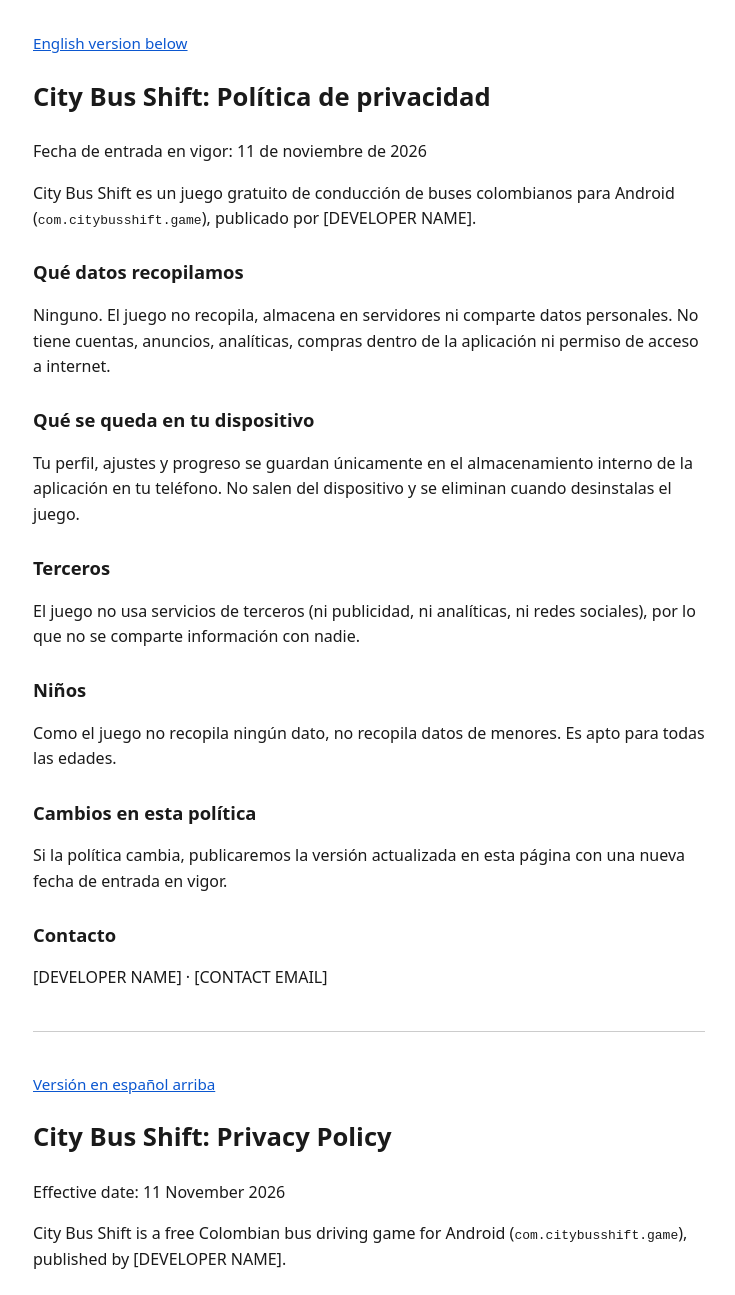
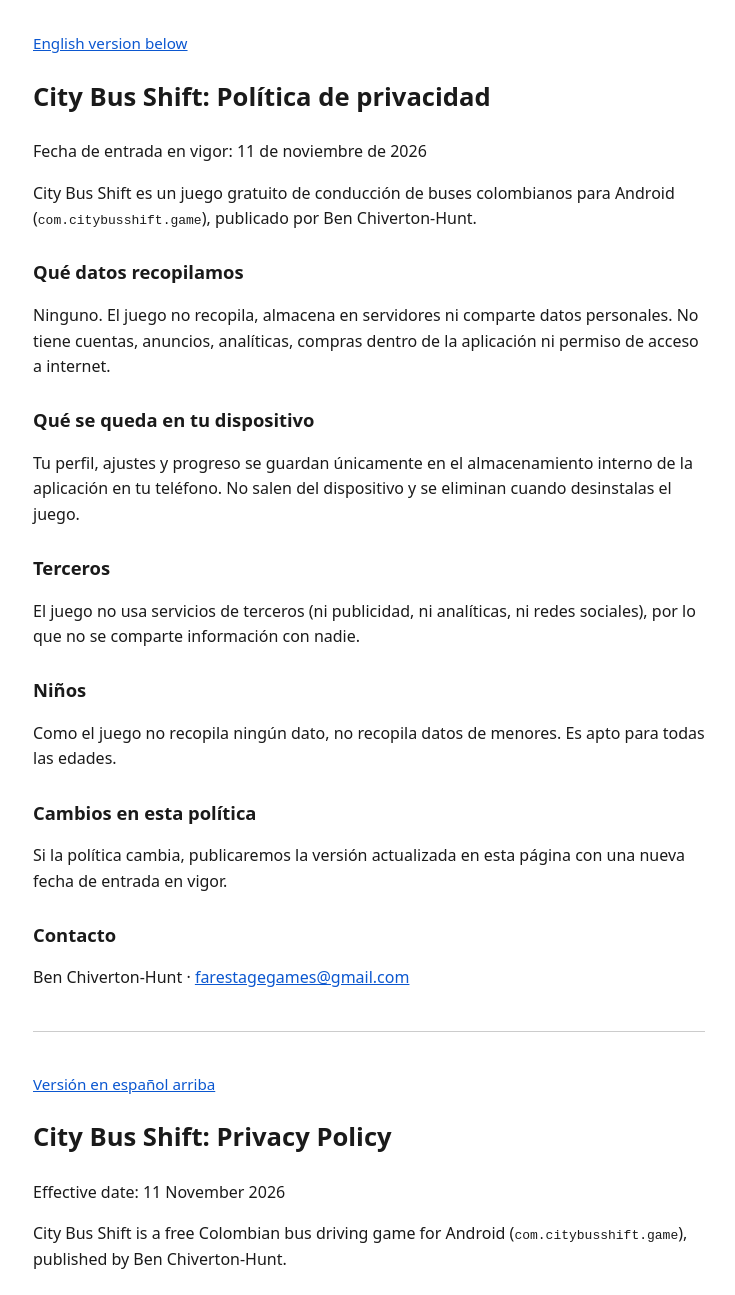
Before and after one commit to farestagegames/buseta, a plain HTML site: page store/privacy/index.html in a window 1280 px wide. Shown: the top 1295 px of the page, without its empty margins (271-1006 px from the left). Drawn offline with Linux system fonts and the light colour scheme.

Commit message:
Fill in the privacy policy contact and confirm the 13+ target age
Co-Authored-By: Claude Opus 5.5 <noreply@anthropic.com>

```diff
--- a/store/privacy/index.html
+++ b/store/privacy/index.html
@@ -19,7 +19,7 @@ hr{margin:2.5rem 0;border:0;border-top:1px solid #ccc}
 <p class="lang"><a href="#en">English version below</a></p>
 <h1>City Bus Shift: Política de privacidad</h1>
 <p>Fecha de entrada en vigor: 11 de noviembre de 2026</p>
-<p>City Bus Shift es un juego gratuito de conducción de buses colombianos para Android (<code>com.citybusshift.game</code>), publicado por [DEVELOPER NAME].</p>
+<p>City Bus Shift es un juego gratuito de conducción de buses colombianos para Android (<code>com.citybusshift.game</code>), publicado por Ben Chiverton-Hunt.</p>
 
 <h2>Qué datos recopilamos</h2>
 <p>Ninguno. El juego no recopila, almacena en servidores ni comparte datos personales. No tiene cuentas, anuncios, analíticas, compras dentro de la aplicación ni permiso de acceso a internet.</p>
@@ -37,7 +37,7 @@ hr{margin:2.5rem 0;border:0;border-top:1px solid #ccc}
 <p>Si la política cambia, publicaremos la versión actualizada en esta página con una nueva fecha de entrada en vigor.</p>
 
 <h2>Contacto</h2>
-<p>[DEVELOPER NAME] &middot; [CONTACT EMAIL]</p>
+<p>Ben Chiverton-Hunt &middot; <a href="mailto:farestagegames@gmail.com">farestagegames@gmail.com</a></p>
 </section>
 
 <hr>
@@ -46,7 +46,7 @@ hr{margin:2.5rem 0;border:0;border-top:1px solid #ccc}
 <p class="lang"><a href="#es">Versión en español arriba</a></p>
 <h1>City Bus Shift: Privacy Policy</h1>
 <p>Effective date: 11 November 2026</p>
-<p>City Bus Shift is a free Colombian bus driving game for Android (<code>com.citybusshift.game</code>), published by [DEVELOPER NAME].</p>
+<p>City Bus Shift is a free Colombian bus driving game for Android (<code>com.citybusshift.game</code>), published by Ben Chiverton-Hunt.</p>
 
 <h2>What we collect</h2>
 <p>Nothing. The game does not collect, upload or share any personal data. It has no accounts, ads, analytics or in-app purchases, and it does not request internet permission.</p>
@@ -64,7 +64,7 @@ hr{margin:2.5rem 0;border:0;border-top:1px solid #ccc}
 <p>If this policy changes, the updated version will be posted on this page with a new effective date.</p>
 
 <h2>Contact</h2>
-<p>[DEVELOPER NAME] &middot; [CONTACT EMAIL]</p>
+<p>Ben Chiverton-Hunt &middot; <a href="mailto:farestagegames@gmail.com">farestagegames@gmail.com</a></p>
 </section>
 
 </body>
```
Also changed, not shown: 3 other files.
